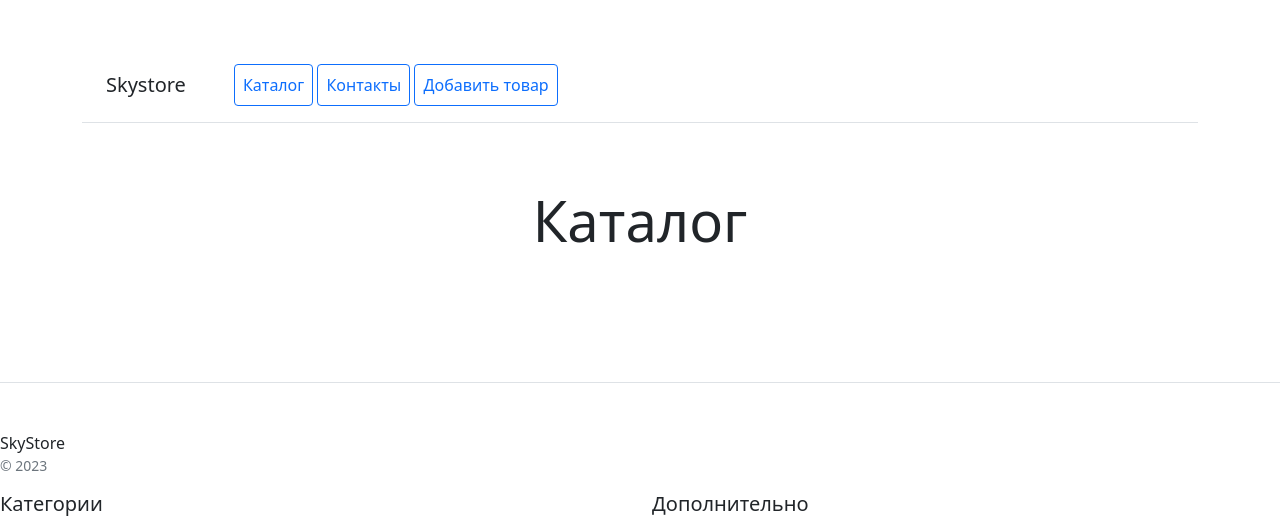
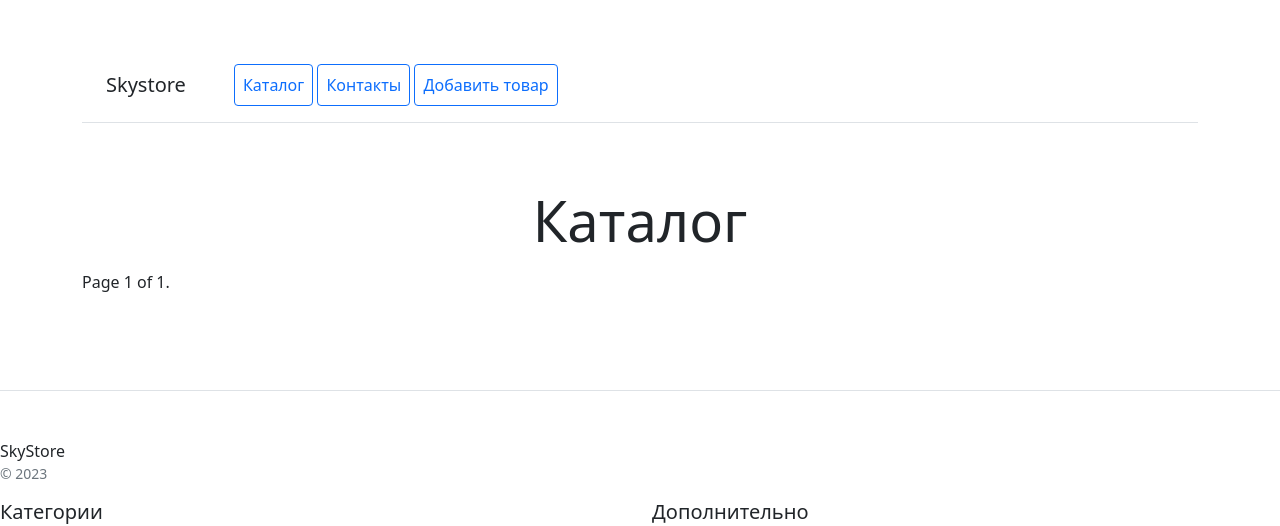
Before and after one commit to VladimirBek/ElectronicShop, a Django app: page / in a window 1280 px wide. Shown: the top 526 px of the page. Run offline with Django 4.2, Linux system fonts and the light colour scheme; data that the repository does not hold is empty; parts of the project's set-up code (start-up, migrations or seed data) failed here and were passed over; some libraries are stand-ins or nearby versions.

Commit message:
additional task 2

```diff
--- a/catalog/templates/catalog/includes/inc_good_card.html
+++ b/catalog/templates/catalog/includes/inc_good_card.html
@@ -1,8 +1,7 @@
-<div class="col">
+<div class="col-4">
     <div class="card shadow-sm">
         <div class="card-body">
             <h4 class="card-text">{{ object.name }}</h4>
-            <div class="d-flex justify-content-between align-items-center">
                 <div class="btn-group">
                     <div class="card-body">
                         <h1 class="card-title pricing-card-title">{{ object.unit_price }} рублей</h1>
@@ -13,4 +12,3 @@
             </div>
         </div>
     </div>
-</div>
--- a/catalog/templates/catalog/index.html
+++ b/catalog/templates/catalog/index.html
@@ -12,12 +12,31 @@
 
 {% block content %}
 {% include 'includes/inc_main_menu.html' %}
-    <div class="pricing-header px-3 py-3 pt-md-5 pb-md-4 mx-auto text-center">
-        <h1 class="display-4">Каталог</h1>
-    </div>
-    <div class="container">
-        {% for object in objects_list %}
+<div class="pricing-header px-3 py-3 pt-md-5 pb-md-4 mx-auto text-center">
+    <h1 class="display-4">Каталог</h1>
+</div>
+<div class="container">
+    <div class="row row-cols-1 row-cols-sm-2 row-cols-md-3 g-3">
+        {% for object in page_obj %}
         {% include 'includes/inc_good_card.html' %}
         {% endfor %}
     </div>
+</div>
+<div class="pagination">
+    <span class="step-links">
+        {% if page_obj.has_previous %}
+            <a href="?page=1">&laquo; в начало</a><br>
+            <a href="?page={{ page_obj.previous_page_number }}">назад</a><br>
+        {% endif %}
+
+        <span class="current">
+            Page {{ page_obj.number }} of {{ page_obj.paginator.num_pages }}.<br>
+        </span>
+
+        {% if page_obj.has_next %}
+            <a href="?page={{ page_obj.next_page_number }}">вперед</a><br>
+            <a href="?page={{ page_obj.paginator.num_pages }}">в конец &raquo;</a><br>
+        {% endif %}
+    </span>
+</div>
 {% endblock %}
--- a/catalog/views.py
+++ b/catalog/views.py
@@ -1,13 +1,16 @@
 import datetime
-
+from django.core.paginator import Paginator
 from django.shortcuts import render
 
 from catalog.models import Product, Contacts, UserData, Category
 
 
 def index(request):
-    context = {'objects_list': Product.objects.all()}
-    return render(request, 'index.html', context)
+    objects_list = Product.objects.all()
+    paginator = Paginator(objects_list, 6)
+    page_number = request.GET.get("page")
+    page_obj = paginator.get_page(page_number)
+    return render(request, 'index.html', {"page_obj": page_obj})
 
 
 def contacts(request):
```
